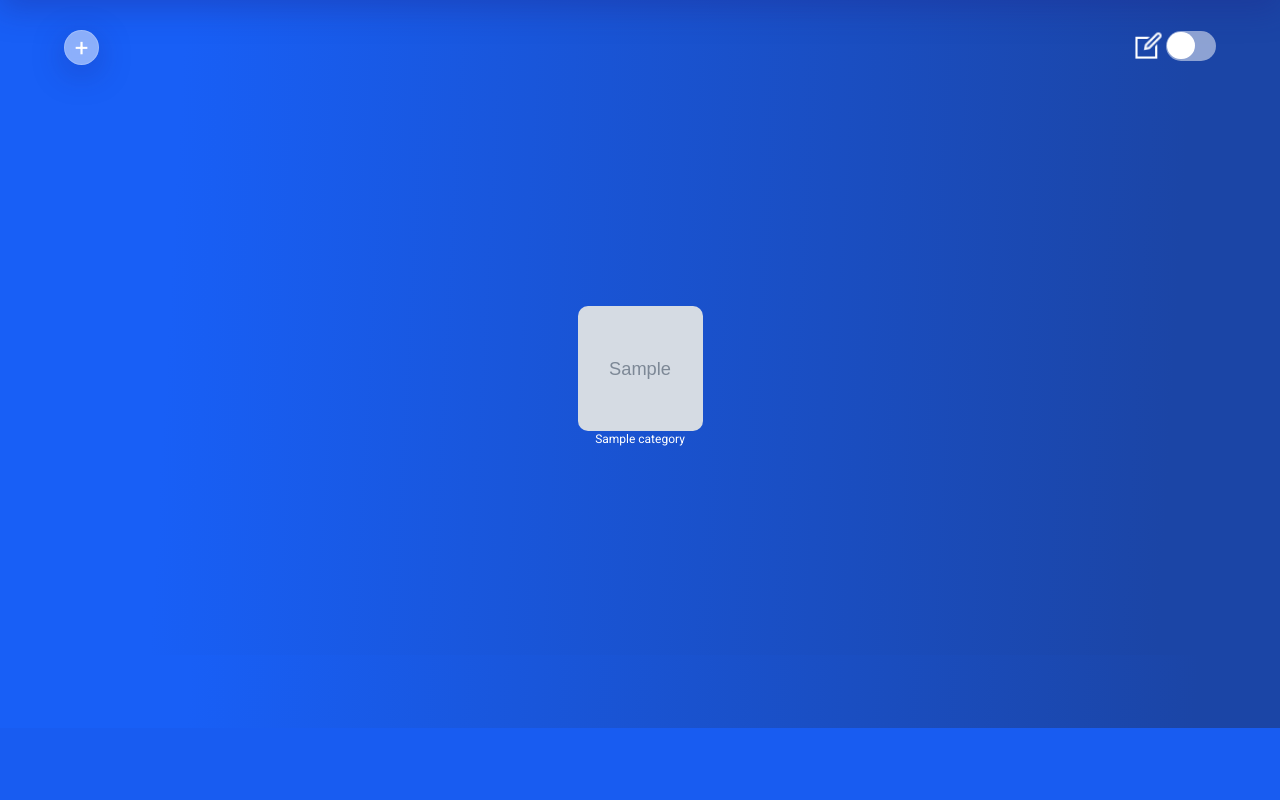
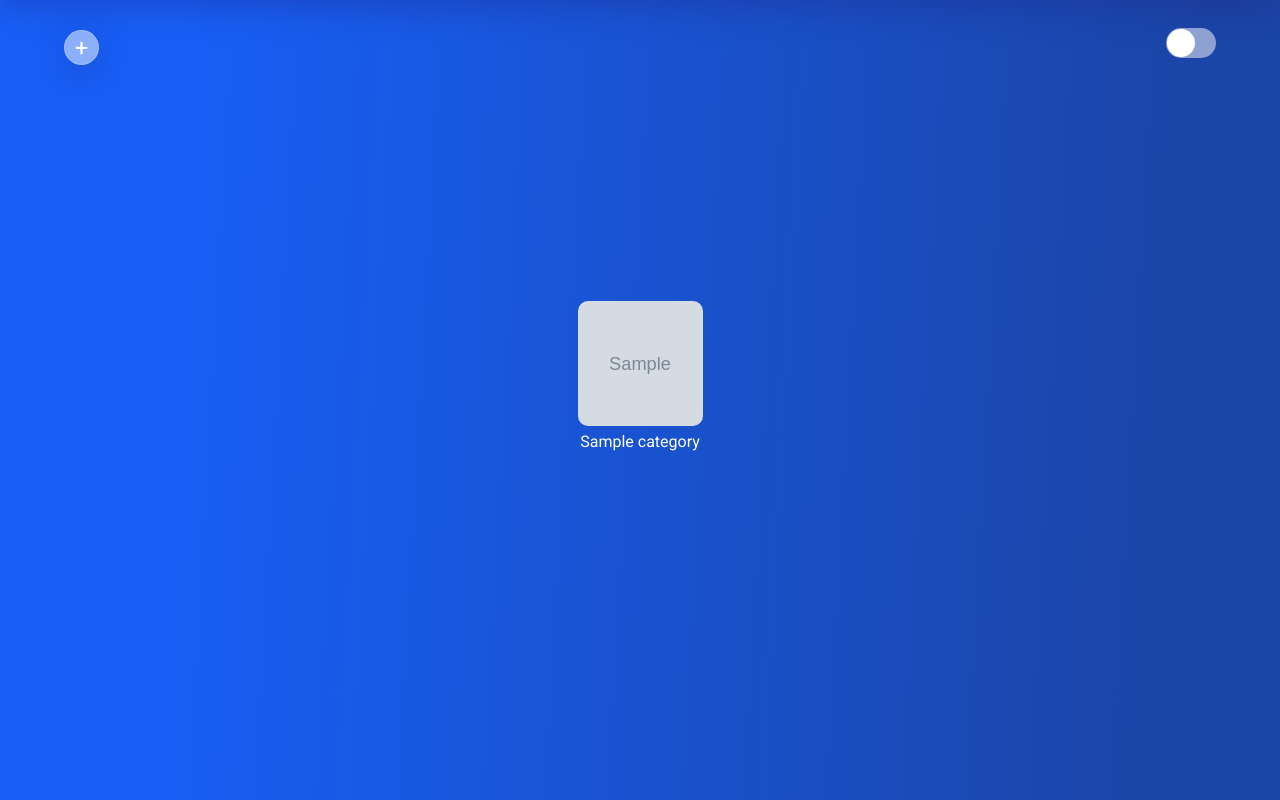
Before and after one commit to albino-babuino/anchors-application-django, a Django app: page /categories/ in a window 1280 px wide. Shown: the part 72-872 px from the top of the page. Before the commit the page ends 800 px from the top, so only its background shows below. Run offline with Django 5.2, Linux system fonts and the light colour scheme; a user stored in the database is signed in; tables that the repository leaves empty hold one stand-in row (values such as "Sample post"); grey boxes marked "Sample" are stand-in pictures.

Commit message:
Estilos categories

```diff
--- a/anchorsapp/templates/anchorsapp/categories.html
+++ b/anchorsapp/templates/anchorsapp/categories.html
@@ -14,9 +14,13 @@
 
 	<section>
 		{% if category_object_list %} {% for category in category_object_list %}
+		<div class="category">
 			<a href="{% url 'category_detail' category.pk %}">
 				<div>
-				<img src="{{ category.image.url }}" alt="{{ category.name }}" />
+					<img
+						src="{{ category.image.url }}"
+						alt="{{ category.name }}"
+					/>
 					<h2>{{ category.name }}</h2>
 				</div>
 			</a>
@@ -28,6 +32,7 @@
 			<a href="{% url 'update_category' category.pk %}" class="update-btn"
 				>Ed</a
 			>
+		</div>
 		{% endfor %} {% else %}
 		<p>No hay categorías disponibles</p>
 		{% endif %}
--- a/static/css/categories.css
+++ b/static/css/categories.css
@@ -1,6 +1,6 @@
 /** Estilos para el index.html */
 main{
-    /* min-height: 85vh; */
+    min-height: 100vh;
 }
 
 .create-btn{
@@ -38,22 +38,27 @@ main section {
     height: 70vh;
 }
 
-main section img {
+.category{
+    margin: 10px;
+    transform: scale(1);
+    transition: transform 0.5s;
+}
+
+.category:hover{
+    transform: scale(1.1);
+    transition: transform 0.3s;
+}
+
+
+.category img {
     width: 125px;
     height: 125px;
     border-radius: 10px;
+    margin-bottom: 5px;
 }
 
-main section a {
-    margin: 10px;
+
+.category a {
     text-align: center;
-    font-size: 0.75rem;
-    transform: scale(1);
-    transition: transform 0.5s;
-
+    font-size: 1rem;
 }
-
-main section a:hover {
-    transform: scale(1.1);
-    transition: transform 0.3s;
-}
--- a/templates/toggle_switch.html
+++ b/templates/toggle_switch.html
@@ -6,7 +6,6 @@
 {% endblock %}
 <!-- Contenido -->
 <div id="toggle-checkbox-container">
-	<img src="{% static 'images/icons/edit.png' %}" class="edit-icon" />
 	<input type="checkbox" id="toggle-checkbox" class="toggle-edit-delete" />
 	<label for="toggle-checkbox"></lable>
 </div>
```
Lines whose indentation alone changed are shown as unchanged.
